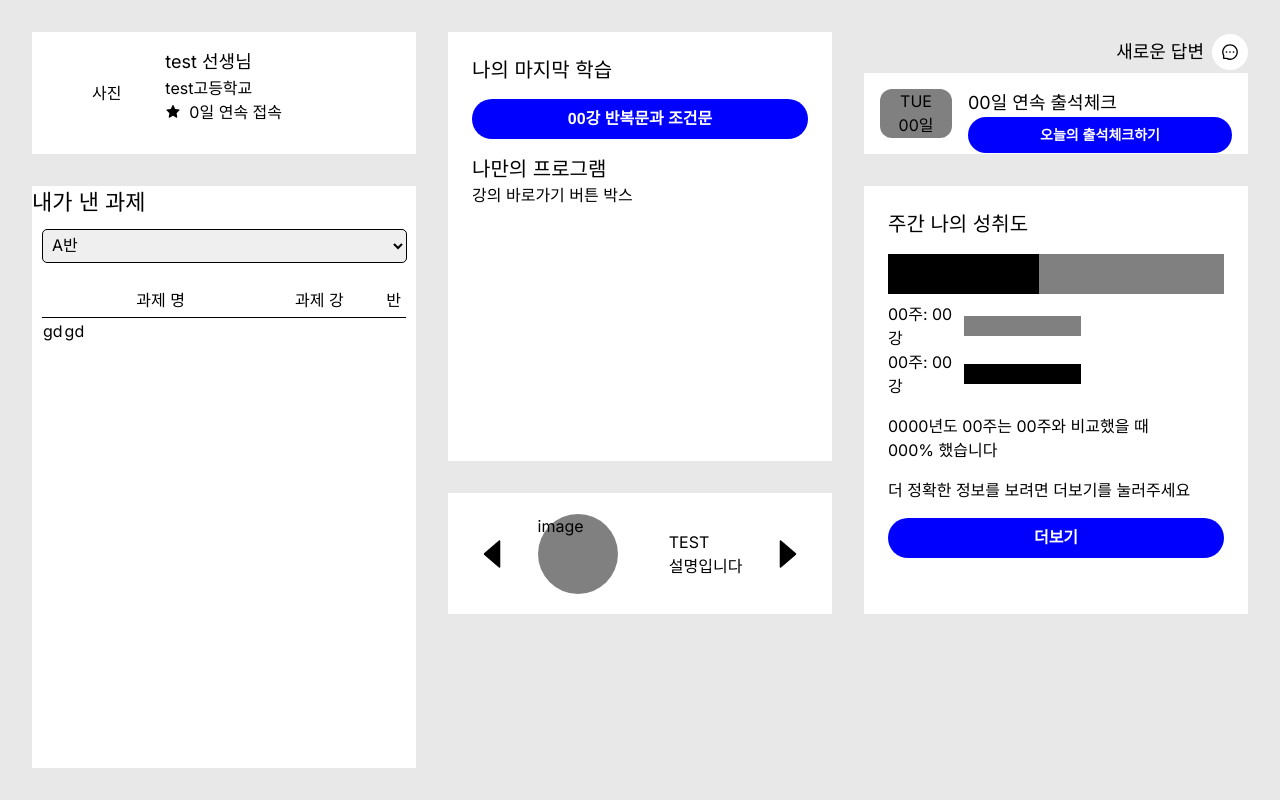
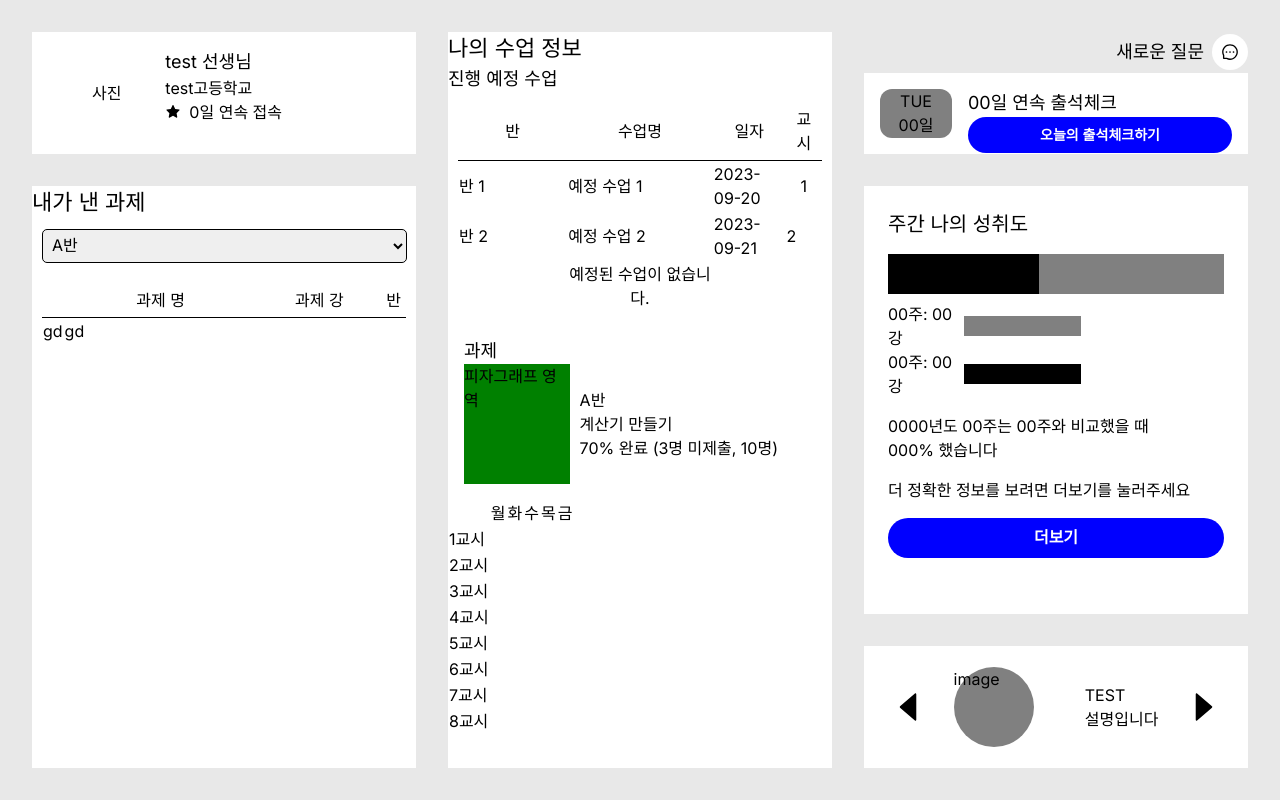
Before and after one commit to Geupjo-Hackathon/KoreanTiger-FE, a Next.js app: page /teacher in a window 1280 px wide. Built offline with nearby package versions, Linux system fonts and the light colour scheme.

Commit message:
feature:: 선생님 시간표 작성 중

```diff
--- a/src/app/teacher/page.js
+++ b/src/app/teacher/page.js
@@ -1,11 +1,10 @@
 "use client";
 import Profile from "@/components/common/profile/Profile";
-import Learning from "@/components/student/main/Learning";
+import MyClass from "@/components/teacher/main/MyClass";
 import Alert from "@/components/common/alert/Alert";
 import Attendance from "@/components/student/main/Attendance";
 import Assignment from "@/components/teacher/main/Assignment";
 import Progress from "@/components/student/main/Progress";
-import Timeline from "@/components/student/main/Timeline";
 import Test from "@/components/student/main/Test";
 
 export default function Home() {
@@ -14,14 +13,14 @@ export default function Home() {
       <div className="col-span-1 row-span-1 flex p-4">
         <Profile />
       </div>
-      <div className="col-span-1 row-span-3 p-4">
-        <Learning />
+      <div className="col-span-1 row-span-6 p-4">
+        <MyClass />
       </div>
       <div className="col-span-1 row-span-1 p-4">
         <Alert />
         <Attendance />
       </div>
-      <div className="col-span-1 row-span-4 p-4">
+      <div className="col-span-1 row-span-6 p-4">
         <Assignment />
       </div>
       <div className="col-span-1 row-span-3 p-4">
--- a/src/components/common/alert/Alert.js
+++ b/src/components/common/alert/Alert.js
@@ -1,15 +1,33 @@
-import React from "react";
+import { usePathname } from "next/navigation";
+import React, { useEffect, useState } from "react";
 import { AiOutlineMessage } from "react-icons/ai";
 
 const Alert = () => {
-  return (
+  const [isStudent, setIsStudent] = useState(false);
+  const pathname = usePathname();
+
+  useEffect(() => {
+    setIsStudent(pathname.includes("/student"));
+  }, [pathname]);
+
+  return isStudent ? (
     <div className="flex flex-row justify-end items-center w-full h-1/3">
       <p className="text-lg mr-2">새로운 답변</p>
       <div
         className="h-9 w-9 flex justify-center items-center rounded-full"
         style={{ backgroundColor: "white" }}
       >
-        <AiOutlineMessage className="text-lg" />
+        <AiOutlineMessage className="text-lg" style={{ cursor: "pointer" }} />
+      </div>
+    </div>
+  ) : (
+    <div className="flex flex-row justify-end items-center w-full h-1/3">
+      <p className="text-lg mr-2">새로운 질문</p>
+      <div
+        className="h-9 w-9 flex justify-center items-center rounded-full"
+        style={{ backgroundColor: "white" }}
+      >
+        <AiOutlineMessage className="text-lg" style={{ cursor: "pointer" }} />
       </div>
     </div>
   );
--- a/src/components/common/profile/Profile.js
+++ b/src/components/common/profile/Profile.js
@@ -22,12 +22,9 @@ const Profile = () => {
   // }, []);
   const [isStudent, setIsStudent] = useState(false);
   const pathname = usePathname();
-  console.log(pathname);
-  console.log(isStudent);
+
   useEffect(() => {
     setIsStudent(pathname.includes("/student"));
-
-    // pathname.includes("/student") ? setIsStudent(true) : setIsStudent(false);
   }, [pathname]);
 
   return (
--- /dev/null
+++ b/src/components/teacher/AssignmentSlide.js
@@ -0,0 +1,30 @@
+import React from "react";
+
+export default function AssignmentSlide() {
+  return (
+    <div className="col-span-1 row-span-1 p-4">
+      <div>
+        <div style={{ fontSize: "18px" }}>과제</div>
+      </div>
+      <div style={{ display: "flex", alignItems: "center" }}>
+        {/* 피자 그래프 영역 */}
+        <div
+          style={{
+            backgroundColor: "green",
+            width: "30%",
+            height: "120px",
+          }}
+        >
+          피자그래프 영역
+        </div>
+
+        {/* A반 정보 */}
+        <div style={{ marginLeft: "10px" }}>
+          <div>A반</div>
+          <div>계산기 만들기</div>
+          <div>70% 완료 (3명 미제출, 10명)</div>
+        </div>
+      </div>
+    </div>
+  );
+}
--- /dev/null
+++ b/src/components/teacher/SchelduedClass.js
@@ -0,0 +1,77 @@
+import React from "react";
+
+export default function SchelduedClass() {
+  return (
+    <div>
+      <div style={{ fontSize: "18px" }}>진행 예정 수업</div>
+      <div>
+        <table style={{ margin: "10px" }}>
+          <thead>
+            <tr>
+              <td
+                style={{
+                  width: "30%",
+                  borderBottom: "1px solid black",
+                  textAlign: "center",
+                  padding: "5px",
+                }}
+              >
+                반
+              </td>
+              <td
+                style={{
+                  width: "40%",
+                  borderBottom: "1px solid black",
+                  textAlign: "center",
+                  padding: "5px",
+                }}
+              >
+                수업명
+              </td>
+              <td
+                style={{
+                  width: "20%",
+                  borderBottom: "1px solid black",
+                  textAlign: "center",
+                  padding: "5px",
+                }}
+              >
+                일자
+              </td>
+              <td
+                style={{
+                  Width: "20%",
+                  borderBottom: "1px solid black",
+                  textAlign: "center",
+                  padding: "5px",
+                }}
+              >
+                교시
+              </td>
+            </tr>
+          </thead>
+          <tbody>
+            <tr style={{ cursor: "pointer" }}>
+              <td>반 1</td>
+              <td>예정 수업 1</td>
+              <td>2023-09-20</td>
+              <td style={{ textAlign: "center" }}>1</td>
+            </tr>
+            <tr style={{ cursor: "pointer" }}>
+              <td>반 2</td>
+              <td>예정 수업 2</td>
+              <td>2023-09-21</td>
+              <td>2</td>
+            </tr>
+            <tr style={{ cursor: "pointer" }}>
+              <td></td>
+              <td style={{ textAlign: "center" }}>예정된 수업이 없습니다.</td>
+              <td></td>
+              <td></td>
+            </tr>
+          </tbody>
+        </table>
+      </div>
+    </div>
+  );
+}
--- /dev/null
+++ b/src/components/teacher/WeeklyClassTable.js
@@ -0,0 +1,44 @@
+import React from "react";
+
+export default function WeeklyClassTable() {
+  return (
+    <div>
+      <table>
+        <thead>
+          <tr>
+            <td></td>
+            <td>월</td>
+            <td>화</td>
+            <td>수</td>
+            <td>목</td>
+            <td>금</td>
+          </tr>
+          <tr>
+            <td>1교시</td>
+          </tr>
+          <tr>
+            <td>2교시</td>
+          </tr>{" "}
+          <tr>
+            <td>3교시</td>
+          </tr>{" "}
+          <tr>
+            <td>4교시</td>
+          </tr>{" "}
+          <tr>
+            <td>5교시</td>
+          </tr>{" "}
+          <tr>
+            <td>6교시</td>
+          </tr>{" "}
+          <tr>
+            <td>7교시</td>
+          </tr>{" "}
+          <tr>
+            <td>8교시</td>
+          </tr>{" "}
+        </thead>
+      </table>
+    </div>
+  );
+}
--- a/src/components/teacher/main/Learning.js
+++ /dev/null
@@ -1,20 +0,0 @@
-import React from "react";
-import { Button } from "@/stories/Button";
-
-const Learning = () => {
-    return (
-        <div className="w-full h-full" style={{ backgroundColor: "white" }}>
-            <p>나의 마지막 학습</p>
-            <Button
-                primary={true}
-                backgroundColor="blue"
-                size="large"
-                label="00강 반복문과 조건문"
-            />
-            <p>나만의 프로그램</p>
-            <div>강의 버튼</div>
-        </div>
-    );
-};
-
-export default Learning;
--- /dev/null
+++ b/src/components/teacher/main/MyClass.js
@@ -0,0 +1,17 @@
+import React from "react";
+import SchelduedClass from "@/components/teacher/SchelduedClass";
+import AssignmentSlide from "@/components/teacher/AssignmentSlide";
+import WeeklyClassTable from "@/components/teacher/WeeklyClassTable";
+
+const MyClass = () => {
+  return (
+    <div className="w-full h-full" style={{ backgroundColor: "white" }}>
+      <div style={{ fontSize: "22px" }}>나의 수업 정보</div>
+      <SchelduedClass />
+      <AssignmentSlide />
+      <WeeklyClassTable />
+    </div>
+  );
+};
+
+export default MyClass;
```
Also changed, not shown: 1 other file (tests, documents, lock files or other folders).
